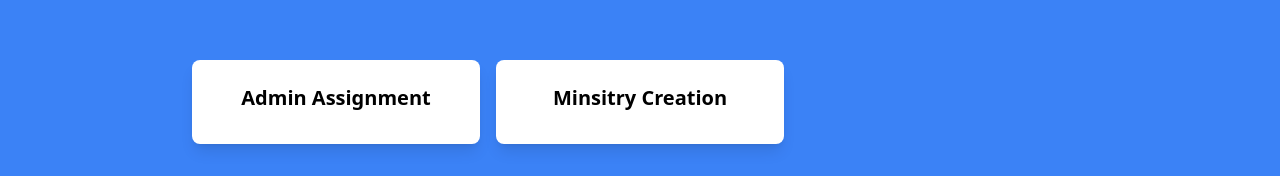
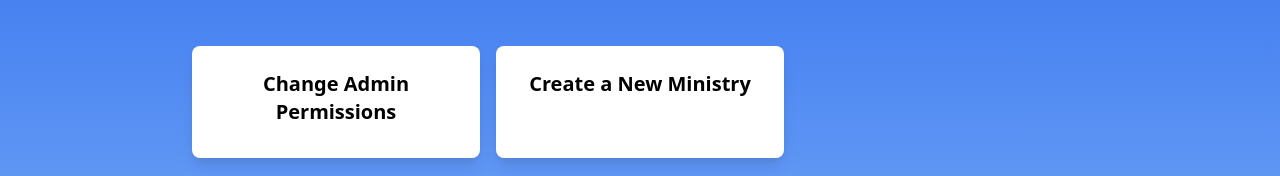
Before and after one commit to hayleyowen/ServeWell, a Next.js app: page /settings in a window 1280 px wide. Shown: the part 246-422 px from the top of the page. Built offline with nearby package versions, Linux system fonts and the light colour scheme; no server answers; the database is empty.

Commit message:
updating all page styling to new landing page styling

```diff
--- a/app/components/buttons/AssignmentPage.tsx
+++ b/app/components/buttons/AssignmentPage.tsx
@@ -1,7 +1,7 @@
 export const AssignmentPageButton = () => {
   return (
       <a href="/admin-assign" className="bg-white p-6 rounded-lg shadow-lg text-center transition-transform transform hover:scale-105">
-          <h3 className="text-xl font-bold mb-2">Admin Assignment</h3>
+          <h3 className="text-xl font-bold mb-2">Change Admin Permissions</h3>
       </a>
   );
 };
--- a/app/components/buttons/MinistryCreationButton.tsx
+++ b/app/components/buttons/MinistryCreationButton.tsx
@@ -1,7 +1,7 @@
 export const MinistryCreationButton = () => {
   return (
     <a href="/ministry-creation" className="bg-white p-6 rounded-lg shadow-lg text-center transition-transform transform hover:scale-105">
-        <h3 className="text-xl font-bold mb-2">Minsitry Creation</h3>
+        <h3 className="text-xl font-bold mb-2">Create a New Ministry</h3>
     </a>
   );
 };
--- a/app/ministry/[name]/finances/page.tsx
+++ b/app/ministry/[name]/finances/page.tsx
@@ -200,12 +200,8 @@ export default function FinancesTrackingPage() {
   );
 
   return (
-    <section className="h-screen flex flex-col">
-      <div className="bg-white p-4 text-center">
-        <h1 className="text-2xl font-bold text-gray-800">ServeWell</h1>
-      </div>
-
-      <div className="flex-1 flex flex-col bg-blue-500">
+    <section className="t-20 min-h-screen flex flex-col pt-20">
+      <div className="t-15 flex-1 flex flex-col bg-gradient-to-t from-blue-300 to-blue-600 p-30">
         <div className={`bg-white rounded-lg shadow-md p-6 m-4 flex flex-col items-center overflow-auto ${isFullScreen ? "fixed inset-0 z-50" : ""}`} style={{ maxHeight: isFullScreen ? '100vh' : '70vh', width: isFullScreen ? '100%' : '90%', margin: isFullScreen ? '0' : '0 auto' }}>
           <div className="flex justify-between items-center w-full mb-4">
             <h1 className="text-xl font-semibold text-gray-700">
--- a/app/ministry/[name]/members/page.tsx
+++ b/app/ministry/[name]/members/page.tsx
@@ -232,12 +232,8 @@ export default function FinancesTrackingPage() {
   }, [searchQuery, data]);
 
   return (
-    <section className="h-screen flex flex-col">
-      <div className="bg-white p-4 text-center">
-        <h1 className="text-2xl font-bold text-gray-800">ServeWell</h1>
-      </div>
-
-      <div className="flex-1 flex flex-col bg-blue-500">
+    <section className="t-20 min-h-screen flex flex-col pt-20">
+      <div className="t-15 flex-1 flex flex-col bg-gradient-to-t from-blue-300 to-blue-600 p-30">
         <div className={`bg-white rounded-lg shadow-md p-6 m-4 flex flex-col items-center overflow-auto ${isFullScreen ? "fixed inset-0 z-50" : ""}`} style={{ maxHeight: isFullScreen ? '100vh' : '70vh', width: isFullScreen ? '100%' : '90%', margin: isFullScreen ? '0' : '0 auto' }}>
           <div className="flex justify-between items-center w-full mb-4">
             <h1 className="text-xl font-semibold text-gray-700">
--- a/app/ministry/[name]/page.tsx
+++ b/app/ministry/[name]/page.tsx
@@ -21,8 +21,8 @@ export default async function MinistryPage({ params }: { params: { name: string
         }
 
         return (
-            <section className="h-screen flex flex-col">
-                <div className="flex-1 flex flex-col bg-blue-500 p-20">
+            <section className="t-20 min-h-screen flex flex-col">
+                <div className="t-15 flex-1 flex flex-col bg-gradient-to-t from-blue-300 to-blue-600 p-30">
                     <div className="flex flex-col items-center justify-center pt-8">
                         <h2 className="text-2xl font-bold text-white mb-8">{ministry.ministryname} Homepage</h2>
                     </div>
--- a/app/settings/page.tsx
+++ b/app/settings/page.tsx
@@ -5,8 +5,8 @@ import UserSettingsForm from '../components/forms/UserSettingsForm';
 
 export default function Settings() {
   return (
-    <section className="t-20 h-screen flex flex-col">
-      <div className="t-15 flex-1 flex flex-col bg-blue-500 p-20">
+    <section className="t-20 min-h-screen flex flex-col">
+      <div className="t-15 flex-1 flex flex-col bg-gradient-to-t from-blue-300 to-blue-600 p-30">
         <div className="flex-1 flex flex-col items-center justify-center">
           <div className="grid grid-cols-1 md:grid-cols-3 gap-4 w-full max-w-4xl">
             <AssignmentPageButton />
```
Also changed, not shown: 1 other file (tests, documents, lock files or other folders).
